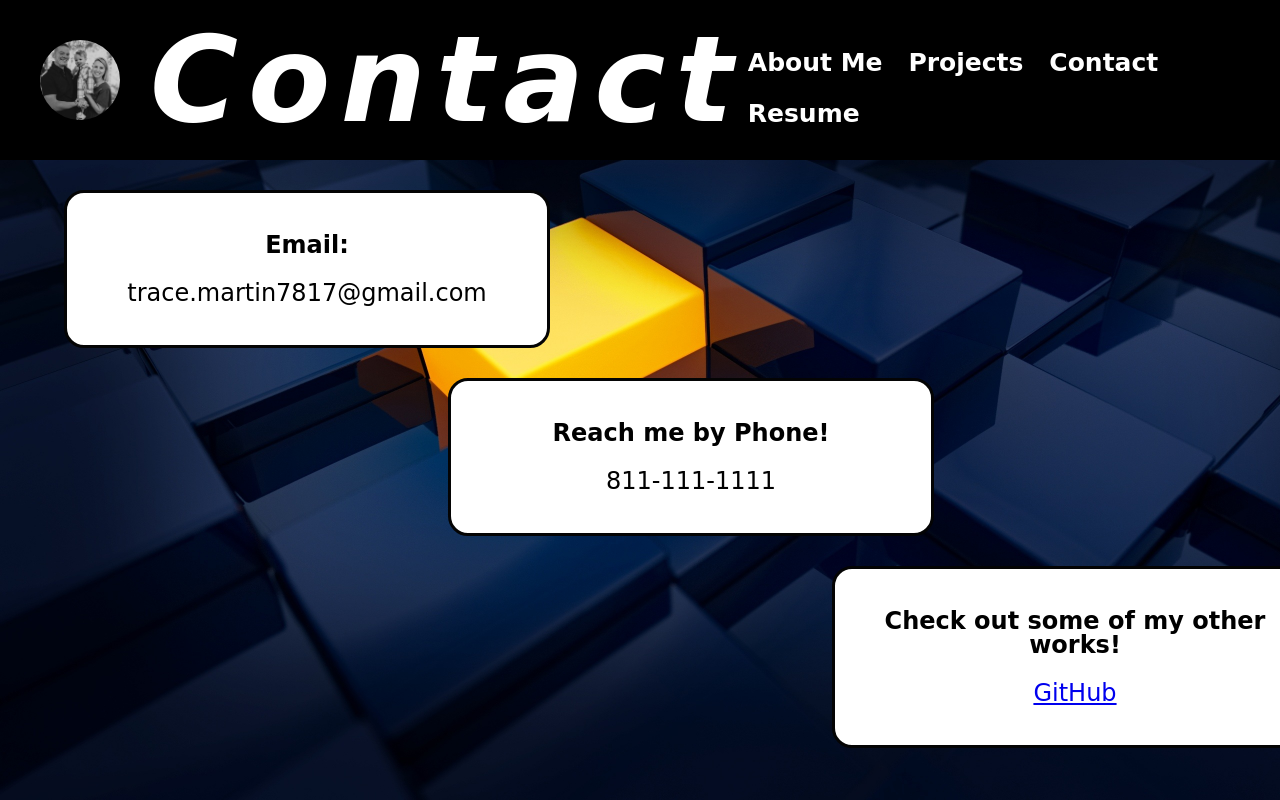
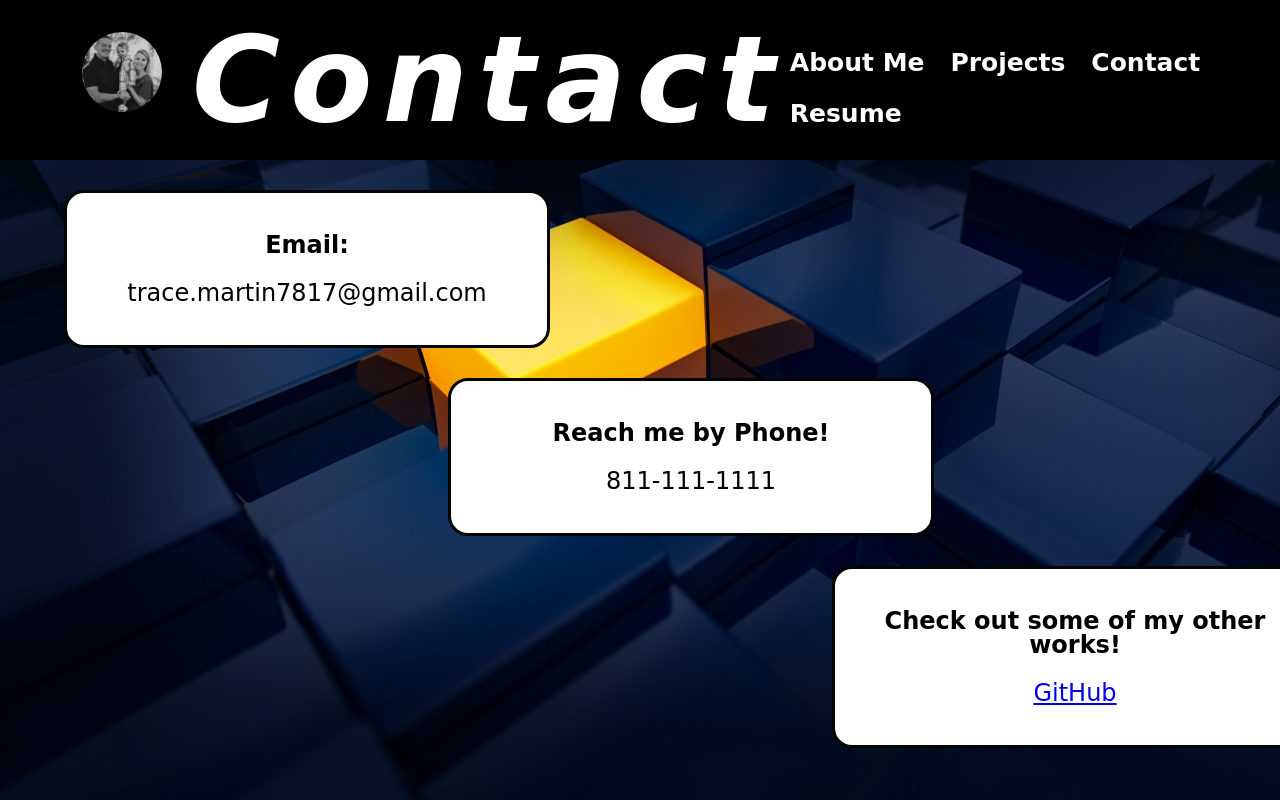
Before and after one commit to trace-martin/Trace-Martin-Portfolio, a plain HTML site: page contact.html in a window 1280 px wide. Shown: the top 800 px of the page. Drawn offline with Linux system fonts and the light colour scheme.

Commit message:
moved fam

```diff
--- a/assets/about.css
+++ b/assets/about.css
@@ -23,8 +23,8 @@ em {
     background-color: #ffffff;
     border-radius: 50%;
     float: left;
-    margin-top: 70px;
-    margin-left: 20px;
+    margin-top: 5%;
+    margin-left: 5%;
     z-index: 1;
     background-image: url(../Images/IMG_0692.JPG);
     background-position: center;
--- a/assets/contact.css
+++ b/assets/contact.css
@@ -13,14 +13,14 @@ body{
     background-size: cover;
 
 }
-.dot {
+.fam {
     height: 80px;
     width: 80px;
     background-color: #ffffff;
     border-radius: 50%;
     float: left;
-    margin-top: 70px;
-    margin-left: 20px;
+    margin-top: 5%;
+    margin-left: 5%;
     z-index: 1;
     background-image: url(../Images/IMG_0692.JPG);
     background-position: center;
@@ -28,7 +28,7 @@ body{
     background-size: 130px;
   }
 
-.dot:hover {
+.fam:hover {
     transform: scale(2);
   }
 
@@ -62,7 +62,7 @@ nav::after{
     padding-right: 30px;
 }
 
-.header nav ul li {
+.header li {
     display: inline-block;
     font-size: 25px;
     padding: 5px;
--- a/assets/projects.css
+++ b/assets/projects.css
@@ -24,8 +24,8 @@ em {
   background-color: #ffffff;
   border-radius: 50%;
   float: left;
-  margin-top: 70px;
-  margin-left: 20px;
+  margin-top: 5%;
+  margin-left: 5%;
   z-index: 1;
   background-image: url(../Images/IMG_0692.JPG);
   background-position: center;
--- a/assets/resume.css
+++ b/assets/resume.css
@@ -84,8 +84,8 @@ nav::after {
     background-color: #ffffff;
     border-radius: 50%;
     float: left;
-    margin-top: 70px;
-    margin-left: 20px;
+    margin-top: 5%;
+    margin-left: 5%;
     z-index: 1;
     background-image: url(../Images/IMG_0692.JPG);
     background-position: center;
--- a/contact.html
+++ b/contact.html
@@ -12,7 +12,7 @@
 <body>
     <!--Start of Header-->
     <header class="header">
-        <div class="dot"></div>
+        <div class="fam"></div>
         <nav>
             <h1><em>Contact</em></h1>
             <ul>
```
